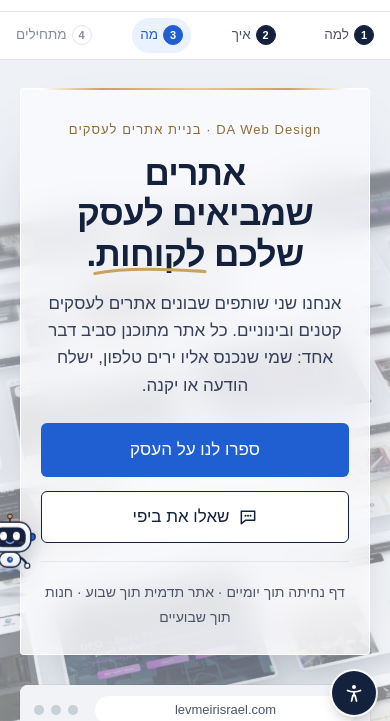
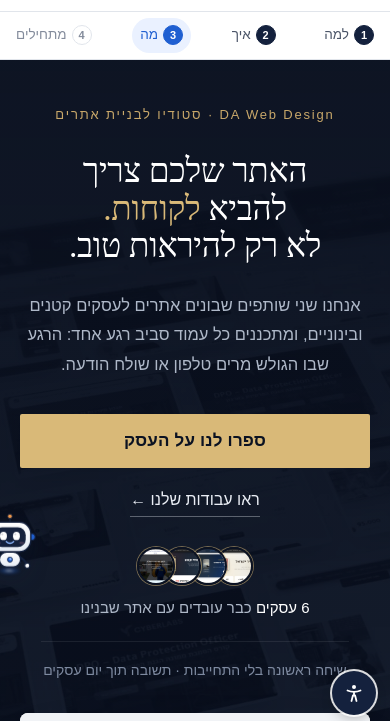
Before and after one commit to yosupovariel-dot/ArielYosupov-WebDesign, a website: page index.html in a window 390 px wide. Shown: the part 61-782 px from the top of the page. Drawn offline with Linux system fonts and the light colour scheme; a web font is replaced by a local one.

Commit message:
Hero: editorial night version built around a clear promise
Tonal navy print of the client-site wall, white serif headline
('your site should bring customers, not just look good'), one gold
action, a quiet proof row with real client thumbnails, and a
no-commitment line. Frosted panel removed.

Co-Authored-By: Claude Opus 5.5 <noreply@anthropic.com>
Claude-Session: https://claude.ai/code/session_01Ao3NGKveQ8yht99DiUzkgL

```diff
--- a/css/style.css
+++ b/css/style.css
@@ -1267,3 +1267,57 @@ html.menu-open .subnav{ visibility:hidden; }
   .hero-copy::before{ inset-inline:20px; }
   .hero .hero-lead{ opacity:.85; }
 }
+
+/* =========================================================
+   Hero, editorial night: tonal navy print of our work, white
+   serif statement, one gold action, quiet proof under it.
+   No panels, no glows.
+   ========================================================= */
+.hero{
+  background:
+    linear-gradient(to left, rgba(9,15,29,.94) 0%, rgba(9,15,29,.82) 45%, rgba(9,15,29,.55) 100%),
+    url("../assets/visuals/hero-night.jpg") left center / cover no-repeat, #0B1222;
+  color:#E9EDF4; padding:96px 0 104px; border-bottom:none;
+}
+.hero-copy{ padding:0; background:none; border:none; box-shadow:none; -webkit-backdrop-filter:none; backdrop-filter:none; }
+.hero-copy::before{ content:none; }
+.hero .kicker{ color:#C9A86A; font-size:13px; letter-spacing:.14em; font-weight:500; margin-bottom:26px; }
+.hero .kicker::before{ background:#C9A86A; width:36px; }
+.hero .hero-title{
+  font-family:var(--serif); font-weight:500; color:#fff;
+  font-size:clamp(38px, 4.6vw, 64px); line-height:1.12; letter-spacing:-.01em; margin-bottom:26px;
+}
+.hero .hero-title em{ font-style:normal; color:#D9B978; }
+.hero .hero-lead{ color:#AEB8C8; opacity:1; font-size:18px; line-height:1.8; max-width:30em; margin-bottom:34px; }
+.btn-gold{ background:#D9B978; color:#0B1222; border-radius:2px; padding:15px 30px; font-weight:700; letter-spacing:.01em; transition:background .25s, transform .25s; }
+.btn-gold:hover{ background:#E8CC90; color:#0B1222; transform:translateY(-1px); }
+.hero .hero-actions{ gap:28px; align-items:center; }
+.hero-link{ color:#E9EDF4; font-weight:500; border-bottom:1px solid rgba(233,237,244,.35); padding-bottom:3px; }
+.hero-link:hover{ color:#fff; border-color:#D9B978; }
+.hero-proof{ display:flex; align-items:center; gap:14px; margin-top:40px; color:#AEB8C8; font-size:15px; }
+.hero-proof b{ color:#fff; font-weight:500; }
+.hp-faces{ display:flex; }
+.hp-faces img{ width:38px; height:38px; border-radius:50%; object-fit:cover; object-position:top; border:2px solid #0B1222; box-shadow:0 0 0 1px rgba(217,185,120,.5); }
+.hp-faces img + img{ margin-inline-start:-12px; }
+.hero-note{ color:#7E8AA0; border-top:1px solid rgba(255,255,255,.08); padding-top:16px; margin-top:20px; font-size:14px; }
+.hero-stage .sc-window{ box-shadow:0 50px 90px -40px rgba(0,0,0,.8); border:none; }
+.hero-stage .sc-name{ color:#AEB8C8; }
+.hero-stage .sc-dot{ background:rgba(255,255,255,.22); }
+.hero-stage .sc-dot.is-on{ background:#D9B978; }
+.mark-line{ display:none; }
+@media (max-width:1000px){
+  .hero{ background:
+    linear-gradient(rgba(9,15,29,.9), rgba(9,15,29,.8) 55%, rgba(9,15,29,.6)),
+    url("../assets/visuals/hero-night-m.jpg") center / cover no-repeat, #0B1222;
+    padding:56px 0 60px; }
+}
+@media (max-width:700px){
+  .hero{ padding:44px 0 48px; }
+  .hero .hero-title{ font-size:clamp(30px, 8.6vw, 38px); }
+  .hero .hero-lead{ font-size:16.5px; margin-inline:auto; }
+  .hero .hero-actions{ flex-direction:column; gap:18px; }
+  .btn-gold{ width:100%; padding:16px; font-size:17px; }
+  .hero-proof{ justify-content:center; flex-direction:column; gap:10px; text-align:center; margin-top:30px; }
+  .hero-note{ text-align:center; }
+  .hero .kicker{ justify-content:center; }
+}
--- a/index.html
+++ b/index.html
@@ -100,14 +100,18 @@
 <section class="hero" id="home">
   <div class="container hero-split">
     <div class="hero-copy">
-      <p class="kicker">DA Web Design · בניית אתרים לעסקים</p>
-      <h1 class="hero-title">אתרים שמביאים לעסק שלכם <span class="mark">לקוחות<svg class="mark-line" viewBox="0 0 220 18" preserveAspectRatio="none" aria-hidden="true"><path d="M3 12 C 50 4, 120 3, 217 9" fill="none" stroke="currentColor" stroke-width="5" stroke-linecap="round"/></svg></span>.</h1>
-      <p class="hero-lead">אנחנו שני שותפים שבונים אתרים לעסקים קטנים ובינוניים. כל אתר מתוכנן סביב דבר אחד: שמי שנכנס אליו ירים טלפון, ישלח הודעה או יקנה.</p>
+      <p class="kicker">DA Web Design · סטודיו לבניית אתרים</p>
+      <h1 class="hero-title">האתר שלכם צריך<br>להביא <em>לקוחות.</em><br>לא רק להיראות טוב.</h1>
+      <p class="hero-lead">אנחנו שני שותפים שבונים אתרים לעסקים קטנים ובינוניים, ומתכננים כל עמוד סביב רגע אחד: הרגע שבו הגולש מרים טלפון או שולח הודעה.</p>
       <div class="hero-actions">
-        <a href="#contact" class="btn btn-clay">ספרו לנו על העסק</a>
-        <a href="#contact" class="btn btn-bipi" data-open-chat><svg viewBox="0 0 24 24" fill="none" aria-hidden="true"><path d="M4 5h16v11H9l-5 4V5Z" stroke="currentColor" stroke-width="1.8" stroke-linejoin="round"/><circle cx="9" cy="10.5" r="1.2" fill="currentColor"/><circle cx="12" cy="10.5" r="1.2" fill="currentColor"/><circle cx="15" cy="10.5" r="1.2" fill="currentColor"/></svg><span>שאלו את ביפי</span></a>
+        <a href="#contact" class="btn btn-gold" data-open-chat>ספרו לנו על העסק</a>
+        <a href="#work" class="hero-link">ראו עבודות שלנו ←</a>
       </div>
-      <p class="hero-note">דף נחיתה תוך יומיים · אתר תדמית תוך שבוע · חנות תוך שבועיים</p>
+      <div class="hero-proof">
+        <span class="hp-faces"><img src="/assets/portfolio/levmeirisrael.jpg" alt=""><img src="/assets/portfolio/keterjudah.jpg" alt=""><img src="/assets/portfolio/eduardyonim.jpg" alt=""><img src="/assets/portfolio/techno-tech.jpg" alt=""></span>
+        <span><b>6 עסקים</b> כבר עובדים עם אתר שבנינו</span>
+      </div>
+      <p class="hero-note">שיחה ראשונה בלי התחייבות · תשובה תוך יום עסקים</p>
     </div>
     <div class="hero-stage">
       <div class="showcase" id="showcase">
```
Also changed, not shown: assets/visuals/hero-night-m.jpg (added), assets/visuals/hero-night.jpg (added).
